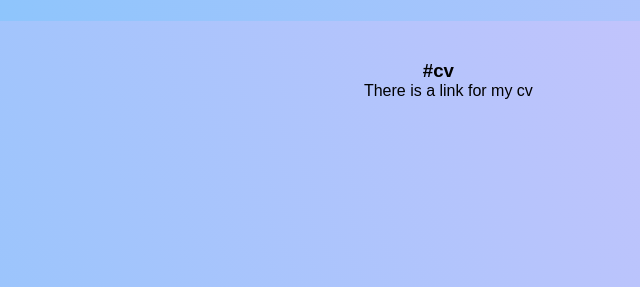
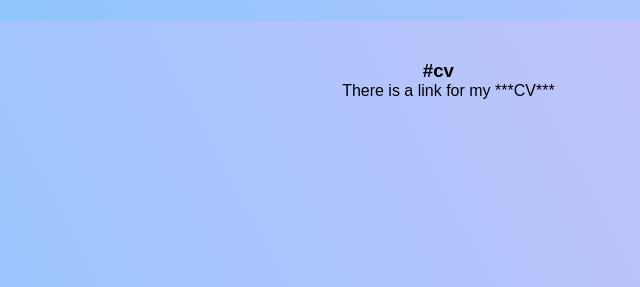
Before and after one commit to MichalMatu/portfolio, a plain HTML site: page index.html in a window 1280 px wide. Shown: the part 2379-2666 px from the top of the page, 0-640 px from the left. Drawn offline with Linux system fonts and the light colour scheme.

Commit message:
added link to cv pdf

```diff
--- a/index.html
+++ b/index.html
@@ -120,7 +120,7 @@
             <aside>
                 <!-- section where you can download my cv -->
                 <h3 id="cv">#cv</h3>
-                <p>There is a link for my <a href="">cv</a></p>
+                <p>There is a link for my <a href="cv.pdf">***CV***</a></p>
             </aside>
 
 
```
Also changed, not shown: 2 other files.
